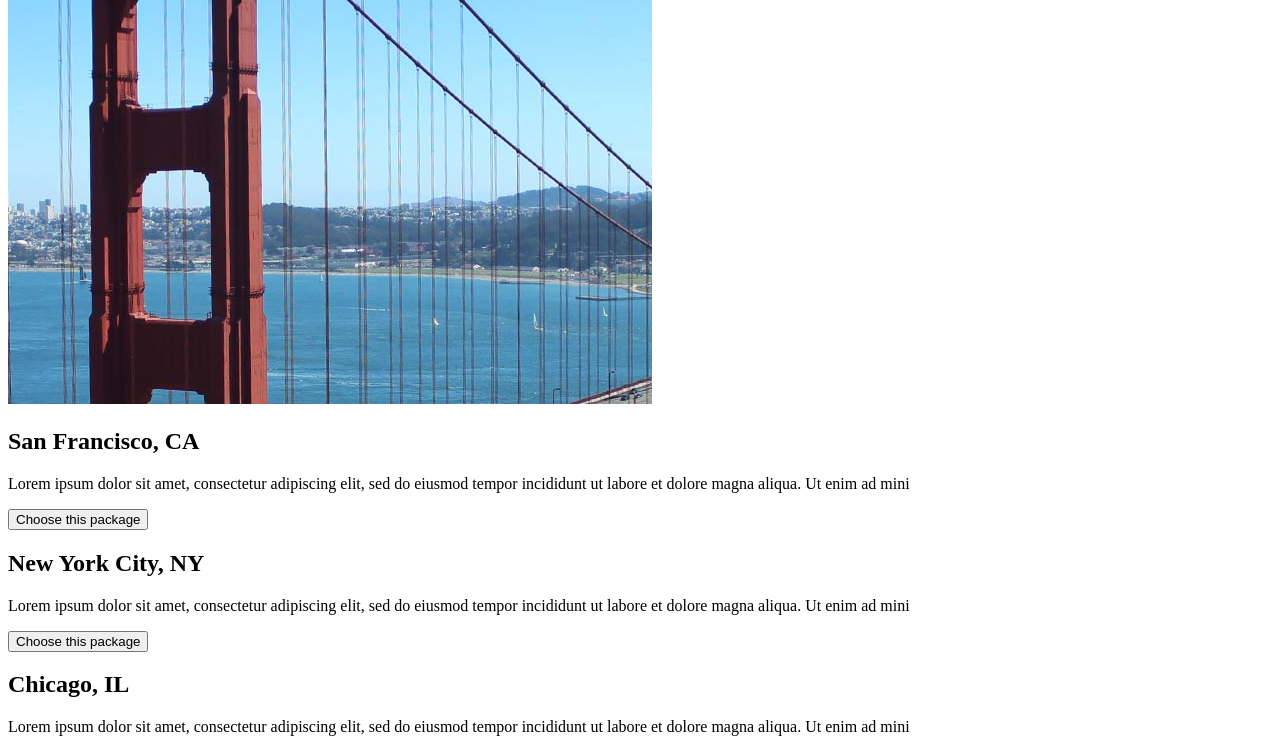
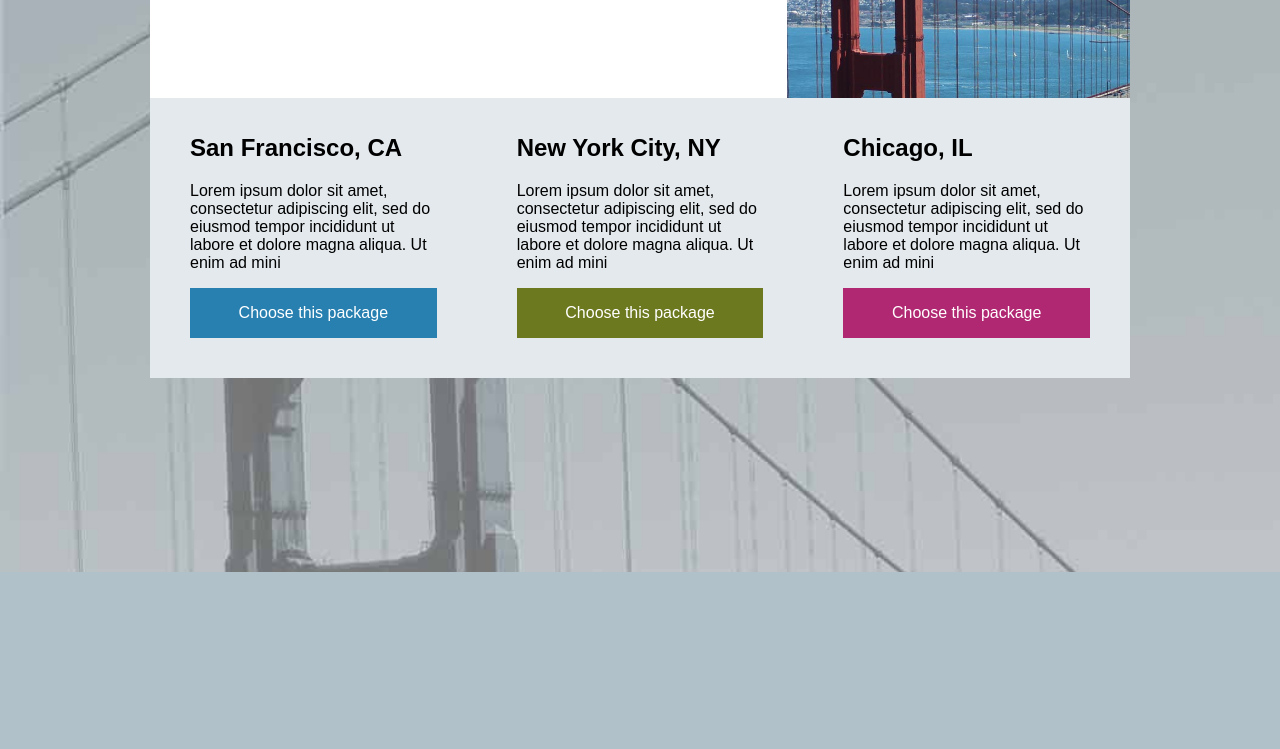
Before and after one commit to virtual/postcss-playground, a website: page index.html in a window 1280 px wide. Shown: the part 228-977 px from the top of the page. After the commit the page ends 800 px from the top, so only its background shows below. Drawn offline with Linux system fonts and the light colour scheme; the site is published under a folder, as on GitHub Pages, so addresses that start at the root find nothing.

Commit message:
example layout using postcss and mixin

```diff
--- a/index.html
+++ b/index.html
@@ -6,7 +6,7 @@
 	    <meta name="viewport" content="width=device-width, initial-scale=1.0" />
 
         <link media="all" type="text/css" rel="stylesheet" href="https://maxcdn.bootstrapcdn.com/font-awesome/4.6.3/css/font-awesome.min.css">
-        <link media="all" type="text/css" rel="stylesheet" href="/dest/main.css">
+        <link media="all" type="text/css" rel="stylesheet" href="./dest/main.css">
 
     </head>
     <body>
```
